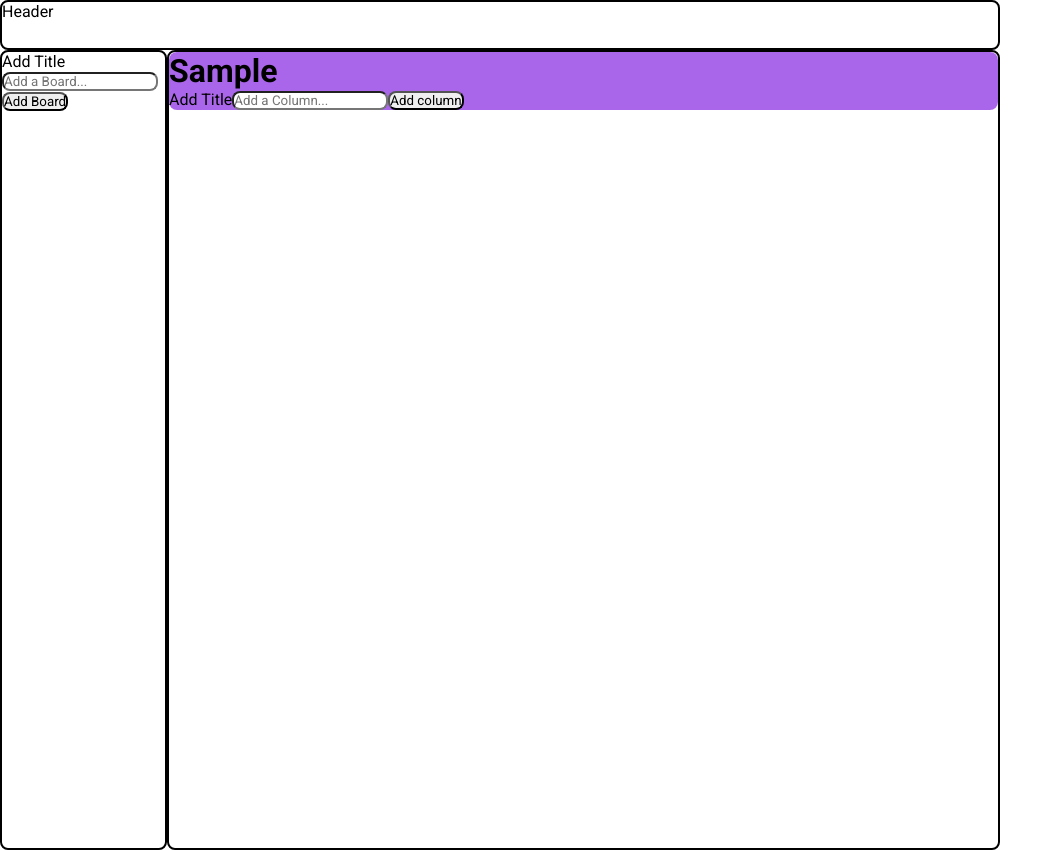
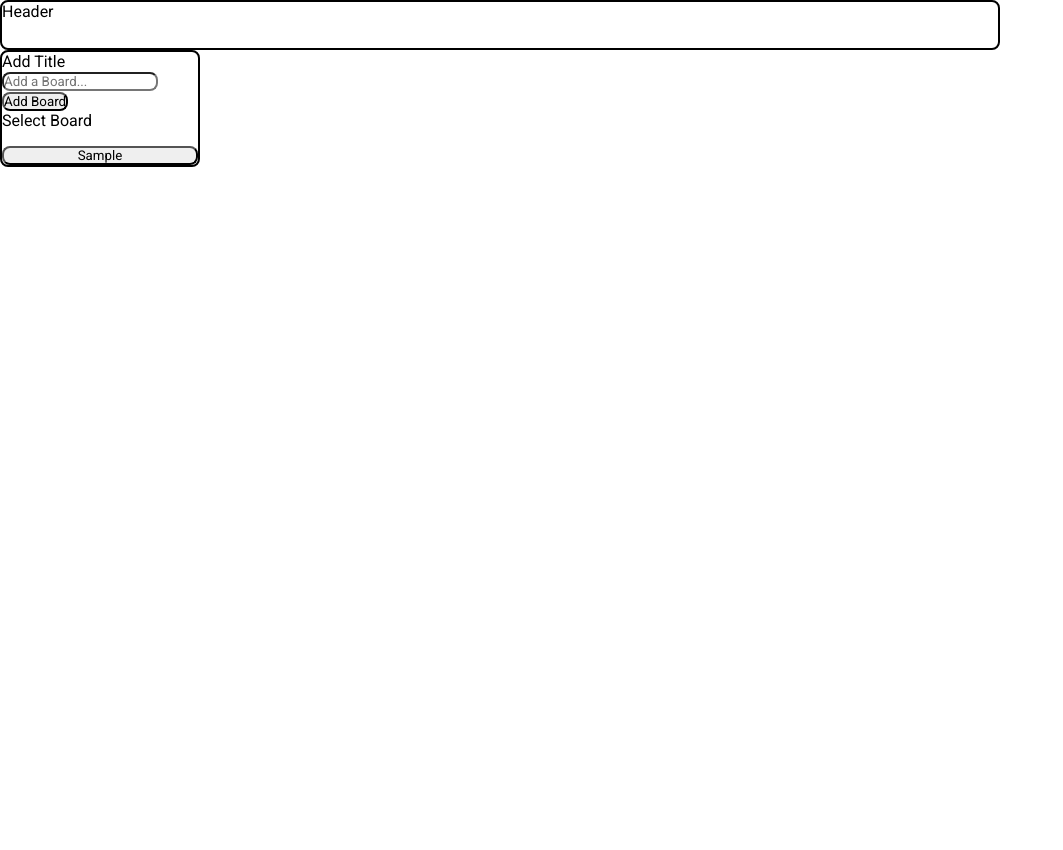
Before and after one commit to Fridbergs/kanban_kingdom, a React (Vite) app: page / in a window 1280 px wide. Both pictures are taken after typing "Sample" into the empty fields and a click on the button "Add Board". Shown: the whole page, without its empty margins (0-1063 px from the left). After the commit the page ends 800 px from the top, so only its background shows below. Built offline with nearby package versions, Linux system fonts and the light colour scheme.

Commit message:
multiple boards work!

```diff
--- a/src/App.jsx
+++ b/src/App.jsx
@@ -1,15 +1,16 @@
-import {useState} from "react";
+import { useState } from "react";
 import Header from "./components/Header";
 import Board from "./components/Board";
 import "./css/draft-style.css";
-import {useSelector, useDispatch} from "react-redux";
-import {addBoard} from "./slices/BoardSlice";
-import {nanoid} from "@reduxjs/toolkit";
+import { useSelector, useDispatch } from "react-redux";
+import { addBoard } from "./slices/BoardSlice";
+import { nanoid } from "@reduxjs/toolkit";
 
 function App() {
+  const [activeBoardId, setActiveBoardId] = useState(""); // Store the ID of the active board
+
   //Addera board.
   const boards = useSelector((state) => state.boards);
-  console.log(boards);
   const [input, setInput] = useState("");
   const dispatch = useDispatch();
 
@@ -18,9 +19,10 @@ function App() {
 
     dispatch(addBoard(input));
     setInput("");
-    console.log(boards);
   };
-
+  const handleActiveBoard = (id) => {
+    setActiveBoardId(id); // Set the ID of the active board
+  };
   return (
     <>
       <Header />
@@ -38,10 +40,24 @@ function App() {
             />
             <button type="submit">Add Board</button>
           </form>
+          <p>Select Board</p>
+          {boards.map((board) => (
+            <button
+              onClick={() => handleActiveBoard(board.id)}
+              style={{ width: "100%", marginTop: "1rem" }}
+              key={board.id}
+            >
+              {" "}
+              {board.title}
+            </button>
+          ))}
         </aside>
-        {boards.map((board) => (
-          <Board key={board.id} board={board} />
-        ))}
+        {/* Render the active board */}
+        {activeBoardId && (
+          <div className="active-board">
+            <Board board={boards.find((board) => board.id === activeBoardId)} />
+          </div>
+        )}
       </div>
     </>
   );
--- a/src/slices/BoardSlice.js
+++ b/src/slices/BoardSlice.js
@@ -24,7 +24,6 @@ export const boardSlice = createSlice({
     addColumn: (state, action) => {
       const { title, boardId } = action.payload;
       const boardIndex = state.findIndex(board => board.id === boardId);
-      console.log(boardId)
       if (boardIndex !== -1) {
 
         const column = {
@@ -47,7 +46,6 @@ export const boardSlice = createSlice({
       const { title, columnId, boardId} = action.payload;
       const boardIndex = state.findIndex(board => board.id === boardId);
       const columnIndex = state[boardIndex].columns.findIndex(column => column.id === columnId);
-      console.log(boardIndex, columnIndex)
       if (columnIndex !== -1 && boardIndex !== -1) {
 
       const story = {
@@ -77,7 +75,7 @@ export const boardSlice = createSlice({
       if (columnIndex !== -1 && boardIndex !== -1 && storyIndex !== -1) {
 
       const task = {
-        id: 1,
+        id: nanoid(),
         title: title,
         content: "",
         dateCreated: "",
```
Also changed, not shown: src/components/Board.jsx (+11 -7 lines).
